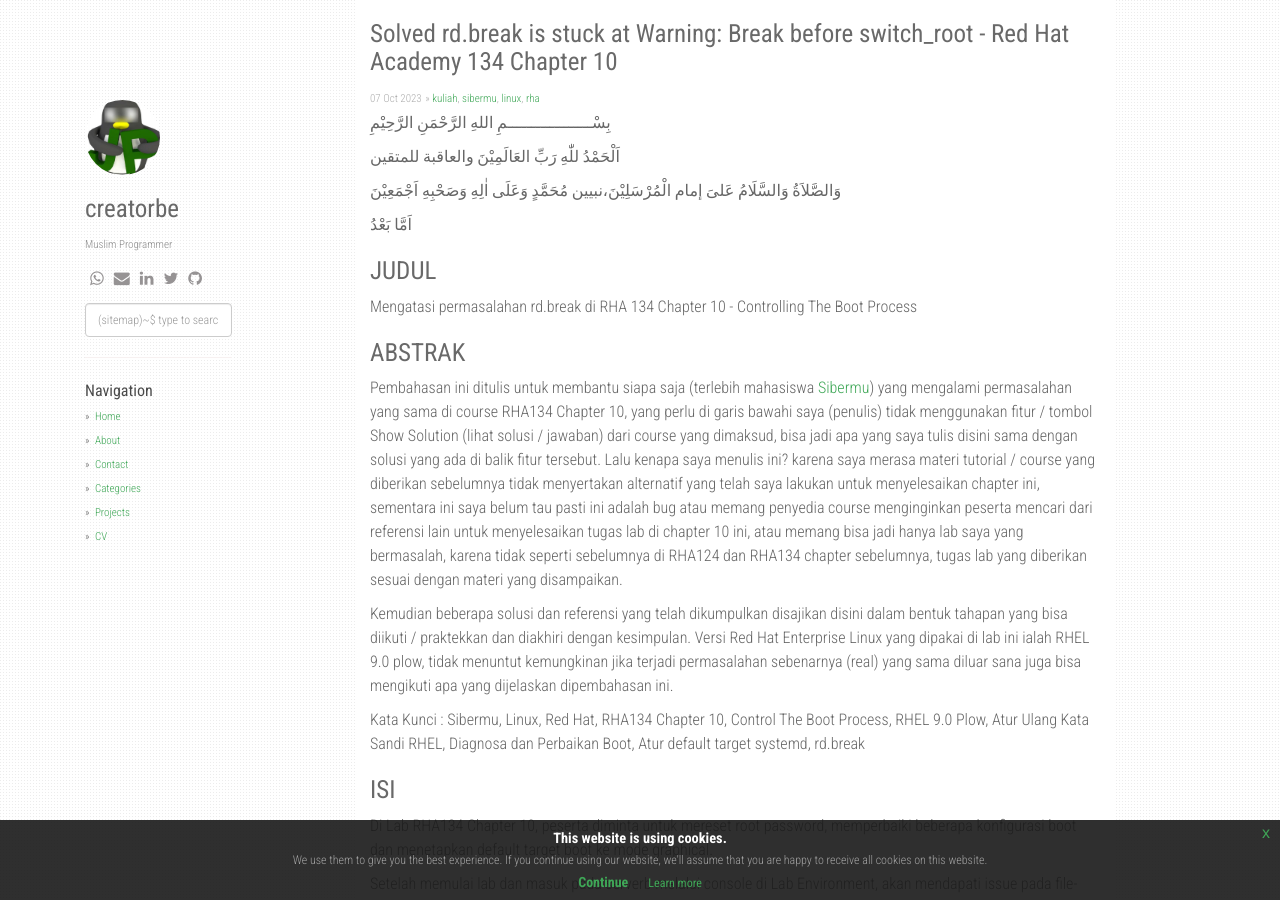
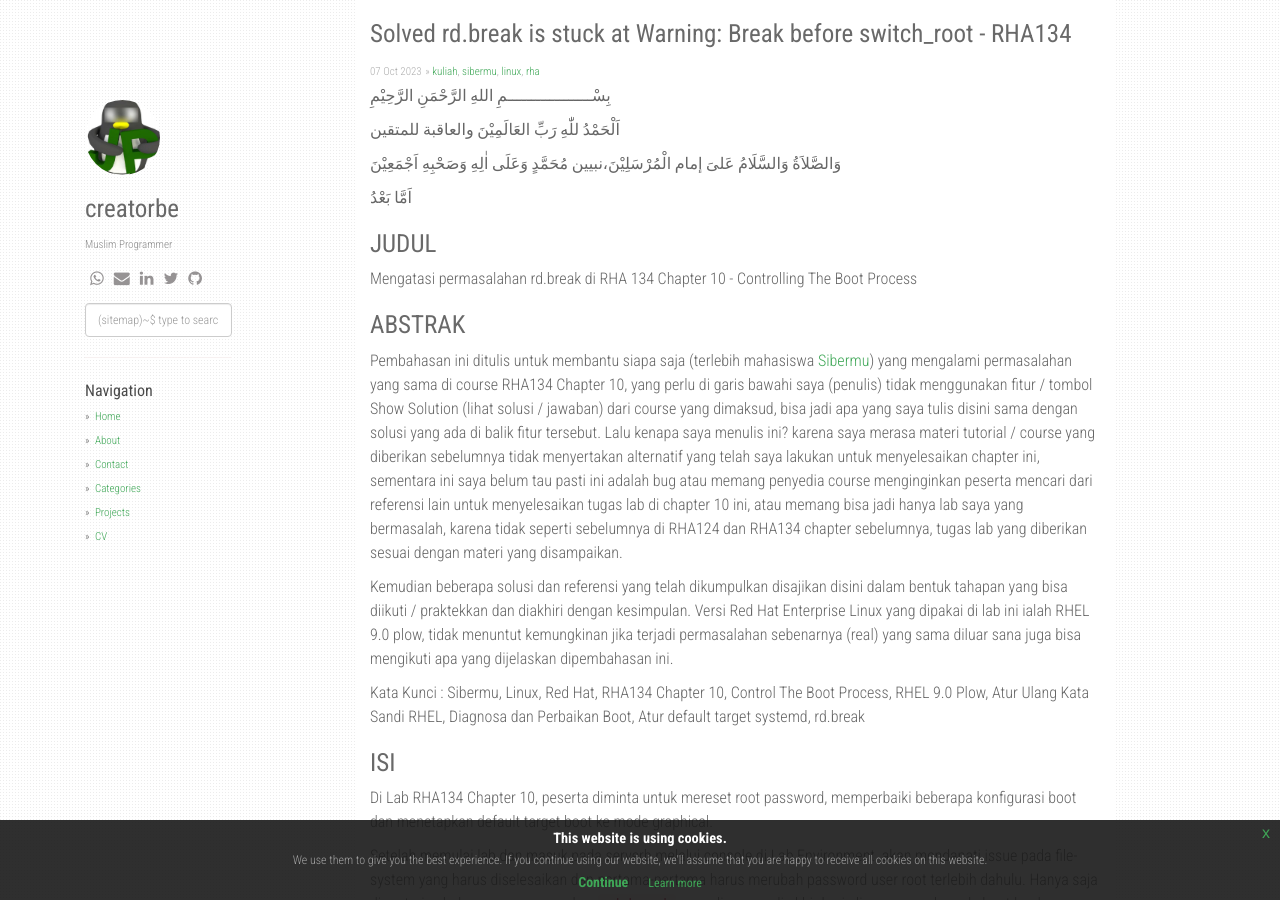
Before and after one commit to creatorbe/creatorbe.github.io, a Jekyll site: the page built from _posts/2023-10-07-RH134-rd-break-is-stuck-before-switch_root.md, in a window 1280 px wide and 900 px high. Built offline with Jekyll 4.4.1, drawn with Linux system fonts in a browser that asks for light colours; nearby versions of some CDN libraries; comment, search, counter and statistics services are not loaded.

Commit message:
Solving rd.break is stuck at Warning: Break before switch_root rhel 9.0 plow

```diff
--- a/_posts/2023-10-07-RH134-rd-break-is-stuck-before-switch_root.md
+++ b/_posts/2023-10-07-RH134-rd-break-is-stuck-before-switch_root.md
@@ -1,6 +1,6 @@
 ---
 layout: post
-title: "Solved rd.break is stuck at Warning: Break before switch_root - Red Hat Academy 134 Chapter 10"
+title: "Solved rd.break is stuck at Warning: Break before switch_root - RHA134"
 date: 2023-10-07 22:35:05 +0700
 categories: [kuliah,sibermu,linux,rha]
 description: "Sedikit pembahasan menarik dari course RHA 134 Chapter 10, rd.break issues"
```
